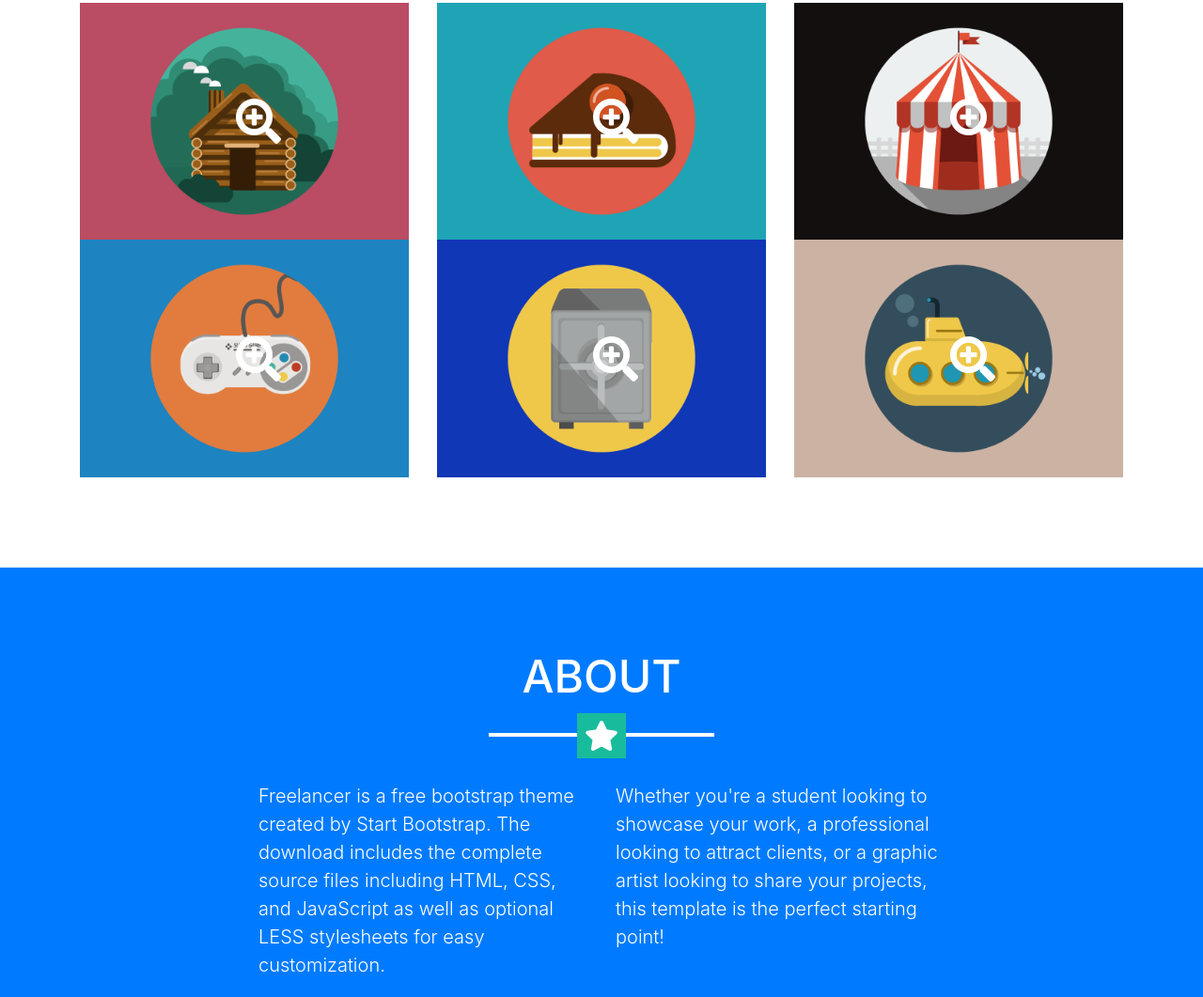
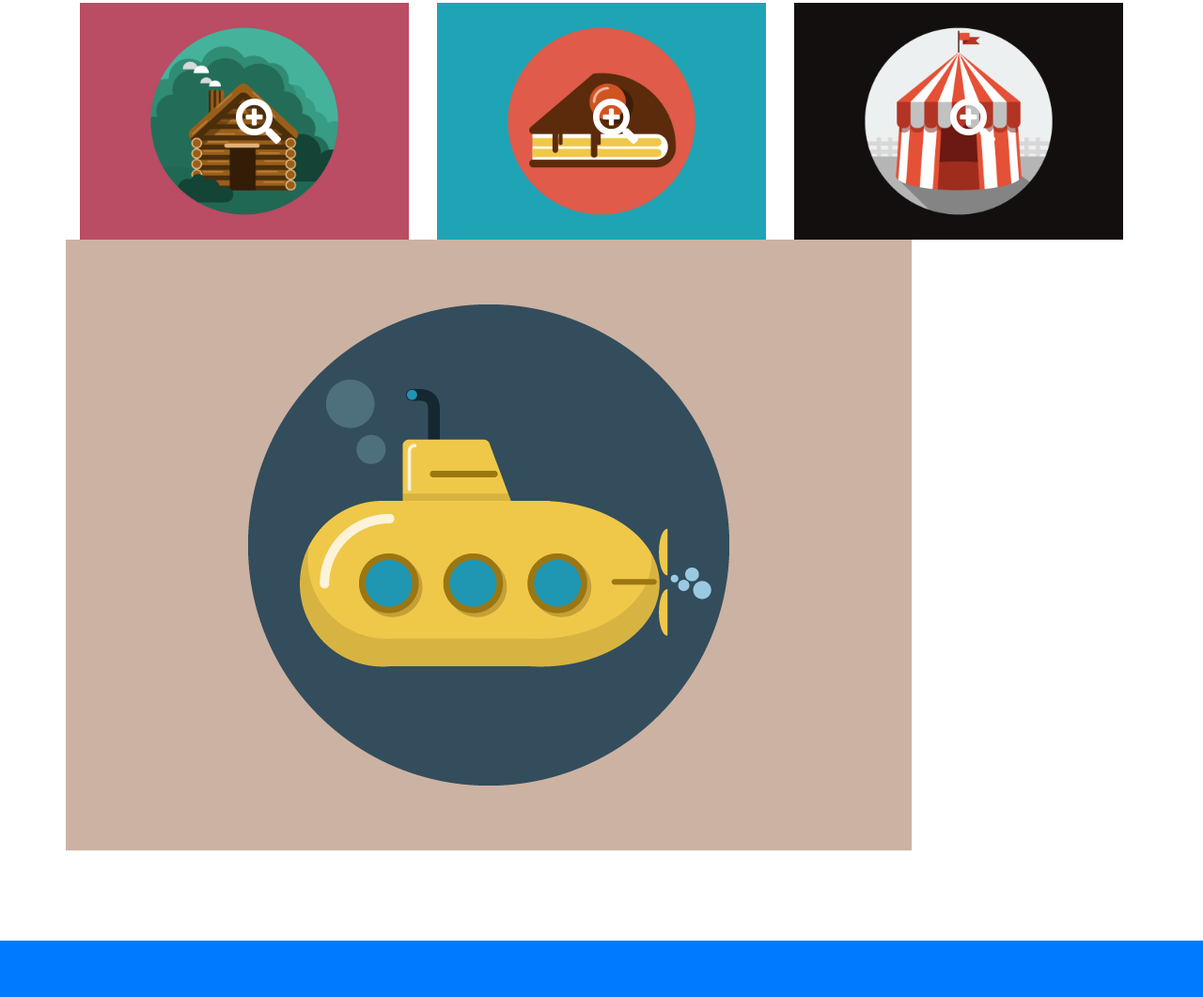
Before and after one commit to mygirl8893/elien.xyz, a website with bundled scripts: page index.html in a window 1280 px wide. Shown: the part 1009-2070 px from the top of the page at 94% size. Built offline with nearby package versions, Linux system fonts and the light colour scheme.

Commit message:
Update index.html

```diff
--- a/index.html
+++ b/index.html
@@ -98,33 +98,6 @@
               <img class="img-fluid" src="img/portfolio/circus.png" alt="">
             </a>
           </div>
-          <div class="col-md-6 col-lg-4">
-            <a class="portfolio-item d-block mx-auto" href="#portfolio-modal-4">
-              <div class="portfolio-item-caption d-flex position-absolute h-100 w-100">
-                <div class="portfolio-item-caption-content my-auto w-100 text-center text-white">
-                  <i class="fas fa-search-plus fa-3x"></i>
-                </div>
-              </div>
-              <img class="img-fluid" src="img/portfolio/game.png" alt="">
-            </a>
-          </div>
-          <div class="col-md-6 col-lg-4">
-            <a class="portfolio-item d-block mx-auto" href="#portfolio-modal-5">
-              <div class="portfolio-item-caption d-flex position-absolute h-100 w-100">
-                <div class="portfolio-item-caption-content my-auto w-100 text-center text-white">
-                  <i class="fas fa-search-plus fa-3x"></i>
-                </div>
-              </div>
-              <img class="img-fluid" src="img/portfolio/safe.png" alt="">
-            </a>
-          </div>
-          <div class="col-md-6 col-lg-4">
-            <a class="portfolio-item d-block mx-auto" href="#portfolio-modal-6">
-              <div class="portfolio-item-caption d-flex position-absolute h-100 w-100">
-                <div class="portfolio-item-caption-content my-auto w-100 text-center text-white">
-                  <i class="fas fa-search-plus fa-3x"></i>
-                </div>
-              </div>
               <img class="img-fluid" src="img/portfolio/submarine.png" alt="">
             </a>
           </div>
```
